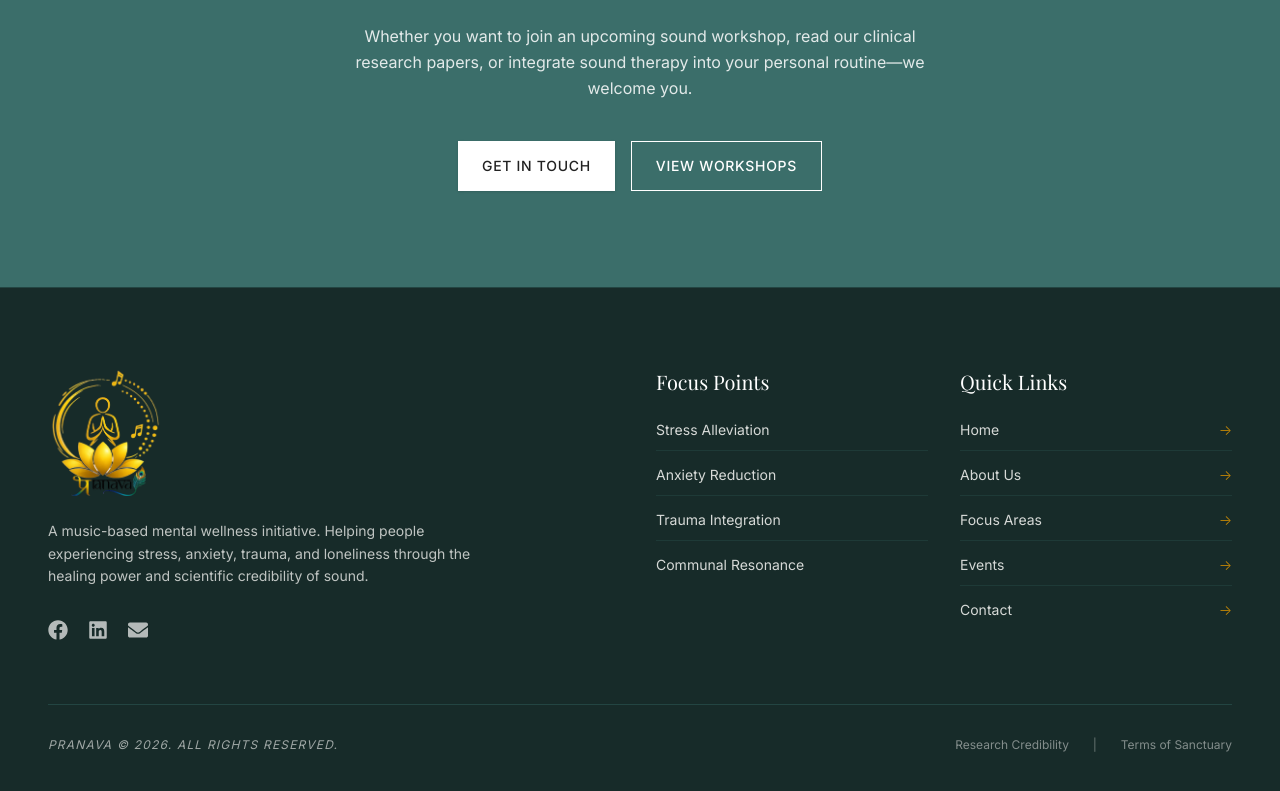
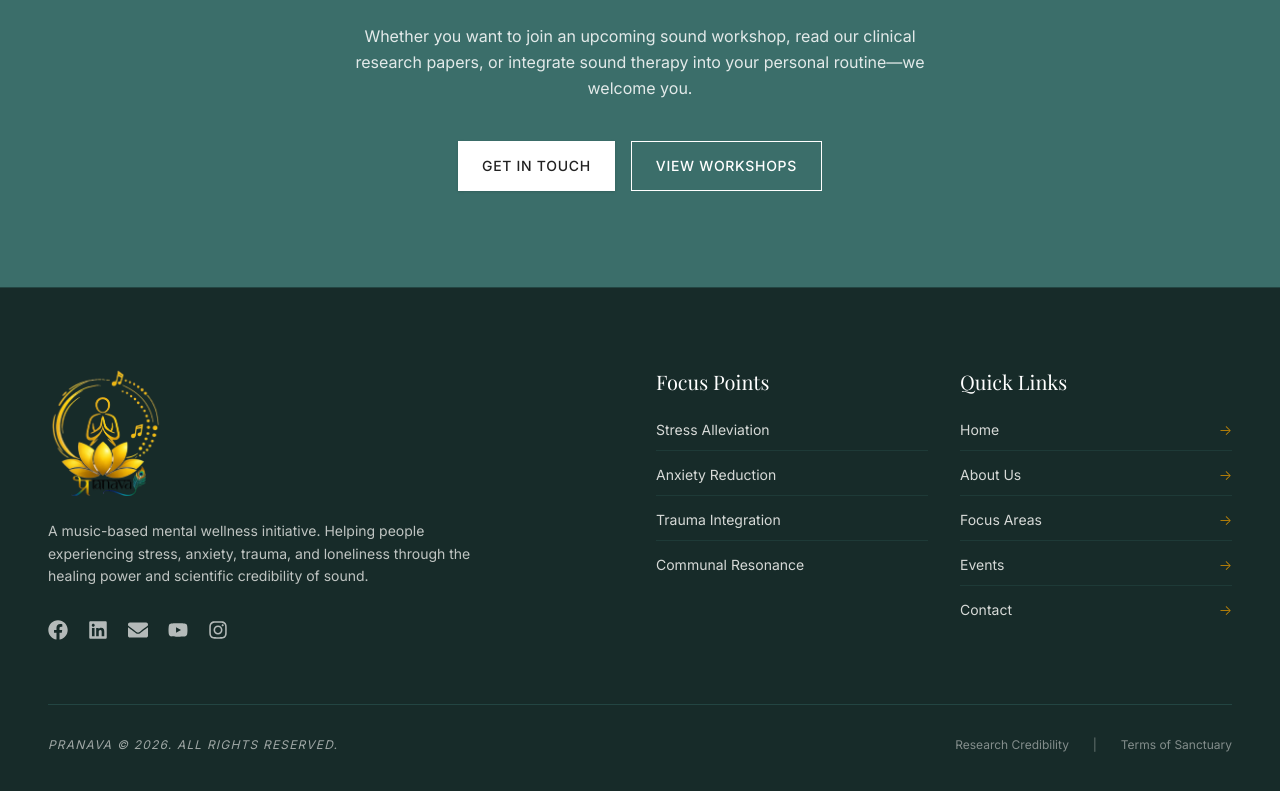
Before and after one commit to bhutuklearning/MajornMinor, a React (Vite) app: page / in a window 1280 px wide. Shown: the part 6323-7114 px from the top of the page. Built offline with nearby package versions, Linux system fonts and the light colour scheme; a web font is replaced by a local one.

Commit message:
Adding more social handles

```diff
--- a/src/components/layout/Footer.jsx
+++ b/src/components/layout/Footer.jsx
@@ -1,6 +1,6 @@
 import React, { useState, useEffect } from 'react';
 import { Link } from 'react-router-dom';
-import { FaFacebook, FaLinkedin, FaEnvelope } from 'react-icons/fa';
+import { FaFacebook, FaLinkedin, FaEnvelope, FaYoutube, FaInstagram } from 'react-icons/fa';
 import { HiChevronUp } from 'react-icons/hi';
 import Container from '../ui/Container';
 import { NAV_LINKS, CONTACT_INFO } from '../../constants/navigation';
@@ -40,6 +40,10 @@ export default function Footer() {
         return <FaLinkedin className="h-5 w-5" />;
       case 'email':
         return <FaEnvelope className="h-5 w-5" />;
+      case 'youtube':
+        return <FaYoutube className="h-5 w-5" />;
+      case 'instagram':
+        return <FaInstagram className="h-5 w-5" />;
       default:
         return null;
     }
--- a/src/constants/navigation.js
+++ b/src/constants/navigation.js
@@ -35,6 +35,18 @@ export const CONTACT_INFO = {
       url: 'mailto:musictherapylabpranava@gmail.com',
       ariaLabel: 'Email Pranava',
       external: false
+    },
+    {
+      name: 'YouTube',
+      url: 'https://www.youtube.com/@PranavaMusicTherapyLab',
+      ariaLabel: 'Pranava YouTube Channel',
+      external: true
+    },
+    {
+      name: 'Instagram',
+      url: 'https://www.instagram.com/pranavathemusictherapy_?igsh=Nm1lcHJ5a3g3Zmxw',
+      ariaLabel: 'Pranava Instagram Profile',
+      external: true
     }
   ]
 };
--- a/src/pages/Contact/index.jsx
+++ b/src/pages/Contact/index.jsx
@@ -6,7 +6,7 @@ import * as z from 'zod';
 import { motion } from 'framer-motion';
 import toast from 'react-hot-toast';
 import emailjs from '@emailjs/browser';
-import { FaFacebook, FaLinkedin, FaEnvelope } from 'react-icons/fa';
+import { FaFacebook, FaLinkedin, FaEnvelope, FaYoutube, FaInstagram } from 'react-icons/fa';
 import SEO from '../../components/common/SEO';
 import PageBanner from '../../components/ui/PageBanner';
 import Container from '../../components/ui/Container';
@@ -91,6 +91,10 @@ export default function Contact() {
         return <FaLinkedin className="h-5 w-5" />;
       case 'email':
         return <FaEnvelope className="h-5 w-5" />;
+      case 'youtube':
+        return <FaYoutube className="h-5 w-5" />;
+      case 'instagram':
+        return <FaInstagram className="h-5 w-5" />;
       default:
         return null;
     }
```
